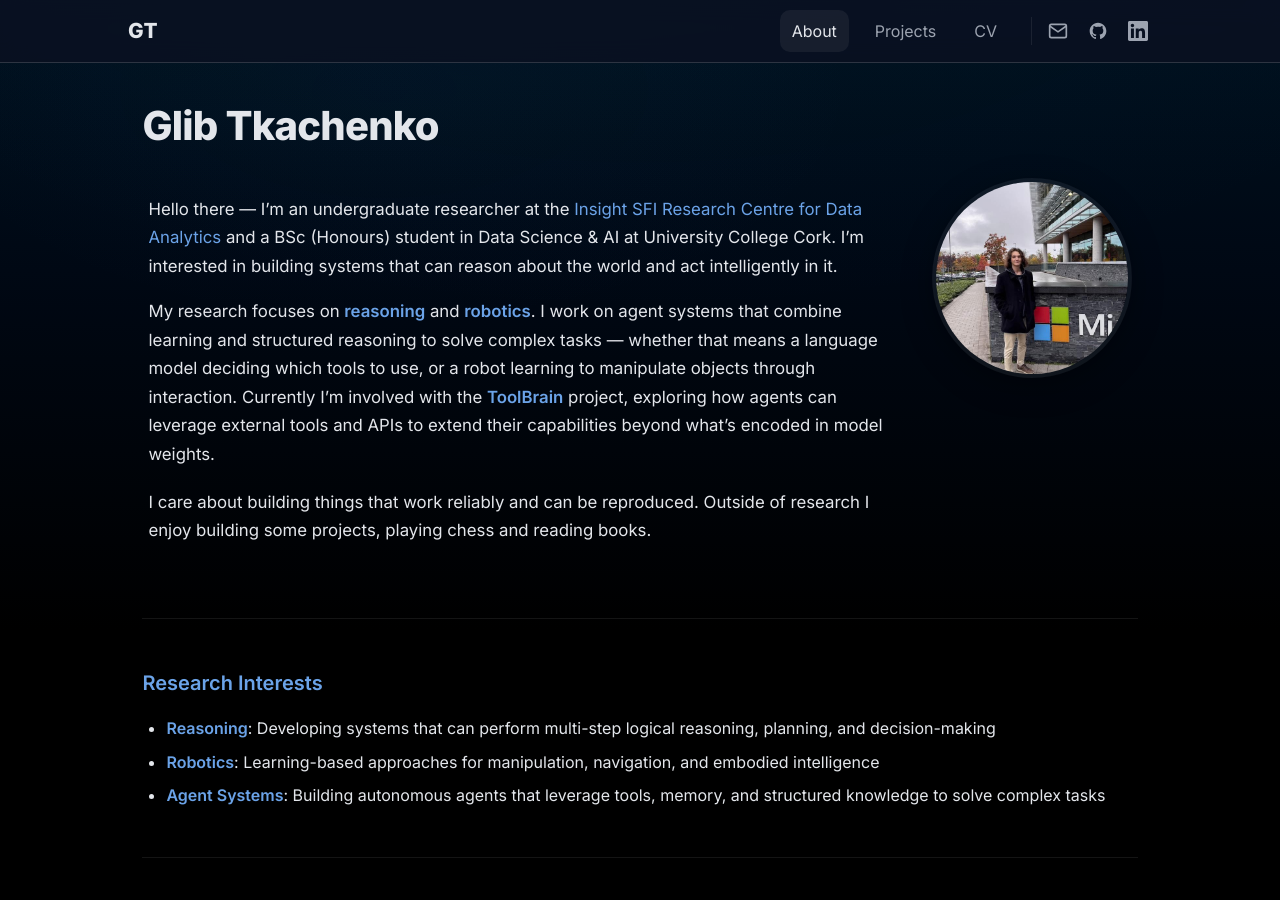
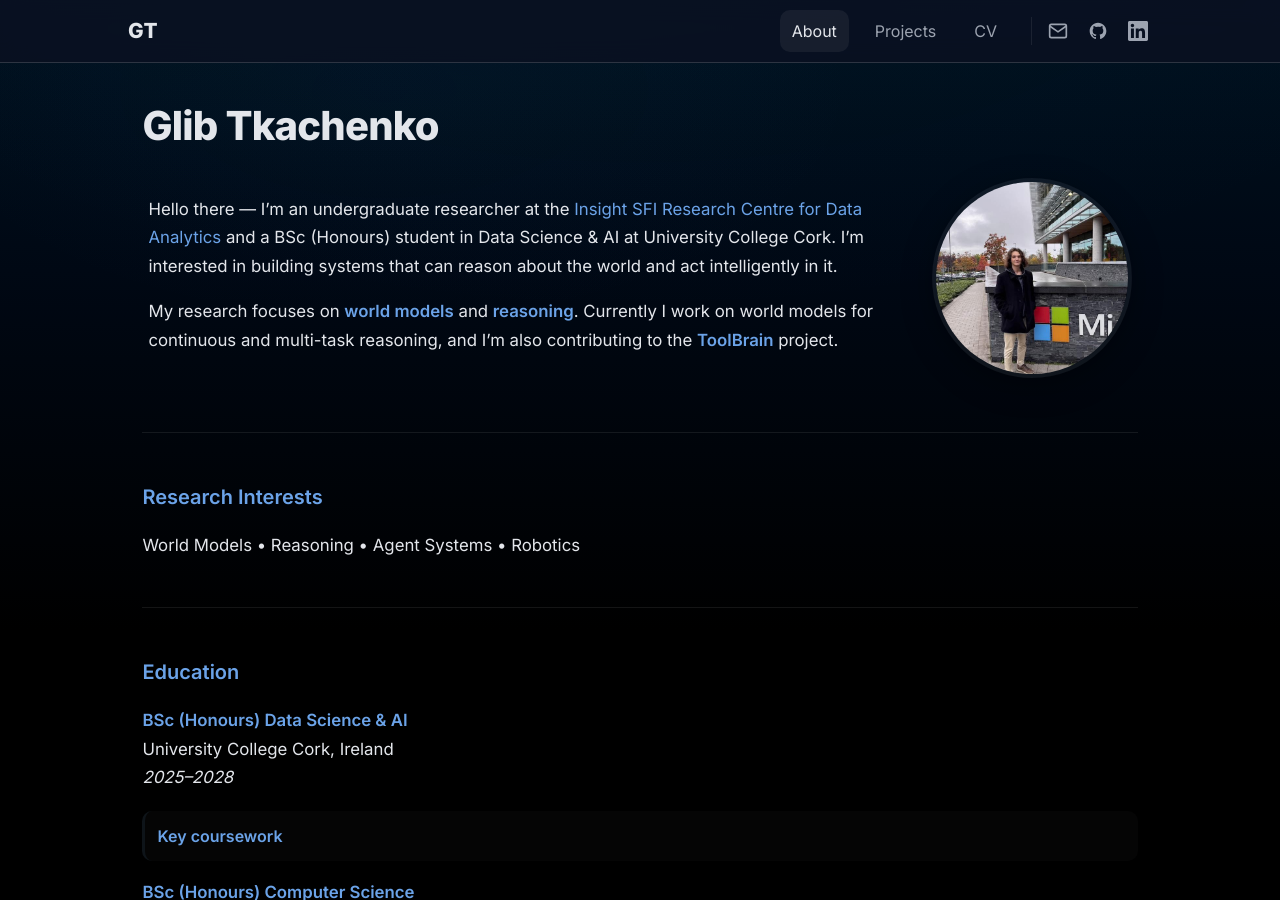
Before and after one commit to GlibTkachenko/glibtkachenko.github.io, a Jekyll site: the page built from index.md, in a window 1280 px wide and 900 px high. Built offline with Jekyll 4.4.1, drawn with Linux system fonts in a browser that asks for light colours.

Commit message:
update index.md

```diff
--- a/index.md
+++ b/index.md
@@ -11,10 +11,7 @@ title: ""
 Hello there — I'm an undergraduate researcher at the [Insight SFI Research Centre for Data Analytics](https://www.insight-centre.org/) and a BSc (Honours) student in Data Science & AI at University College Cork. I'm interested in building systems that can reason about the world and act intelligently in it.
 {: .lead}
 
-My research focuses on **reasoning** and **robotics**. I work on agent systems that combine learning and structured reasoning to solve complex tasks — whether that means a language model deciding which tools to use, or a robot learning to manipulate objects through interaction. Currently I'm involved with the **ToolBrain** project, exploring how agents can leverage external tools and APIs to extend their capabilities beyond what's encoded in model weights.
-
-I care about building things that work reliably and can be reproduced. Outside of research I enjoy building some projects, playing chess and reading books.
-
+My research focuses on **world models** and **reasoning**. Currently I work on world models for continuous and multi-task reasoning, and I'm also contributing to the **ToolBrain** project.
 </div>
 
 <div class="about-photo">
@@ -26,9 +23,7 @@ I care about building things that work reliably and can be reproduced. Outside o
 
 ### Research Interests
 
-- **Reasoning**: Developing systems that can perform multi-step logical reasoning, planning, and decision-making
-- **Robotics**: Learning-based approaches for manipulation, navigation, and embodied intelligence
-- **Agent Systems**: Building autonomous agents that leverage tools, memory, and structured knowledge to solve complex tasks
+World Models • Reasoning • Agent Systems • Robotics
 
 ---
 
```
Also changed, not shown: other parts of index.md (+1 -1 lines).
